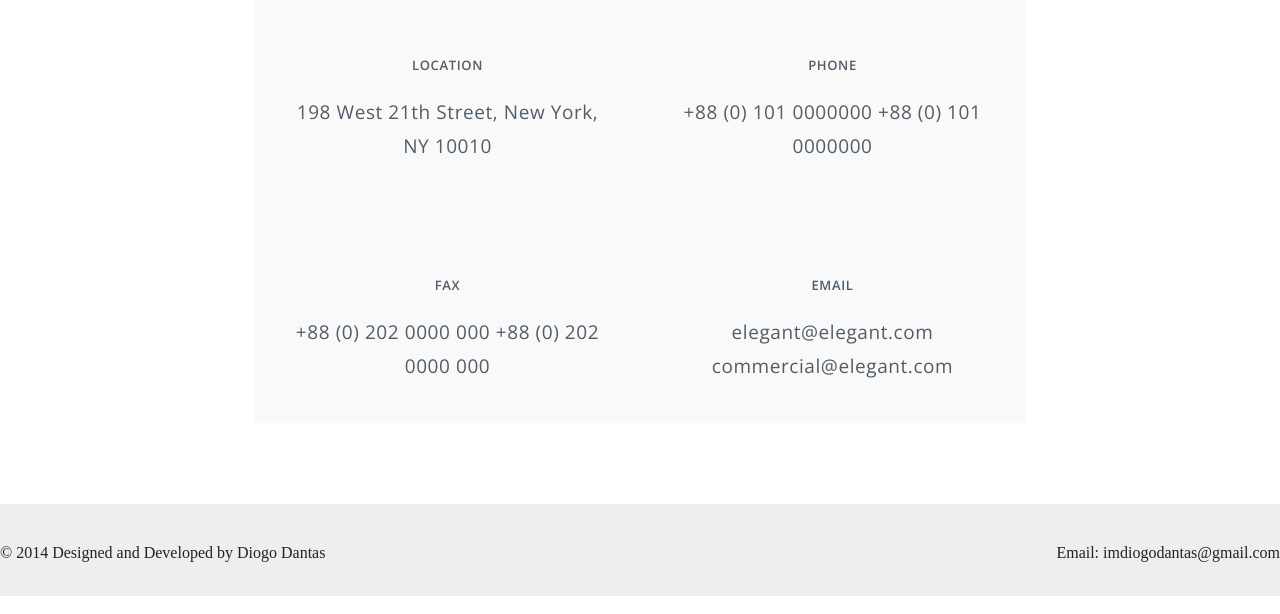
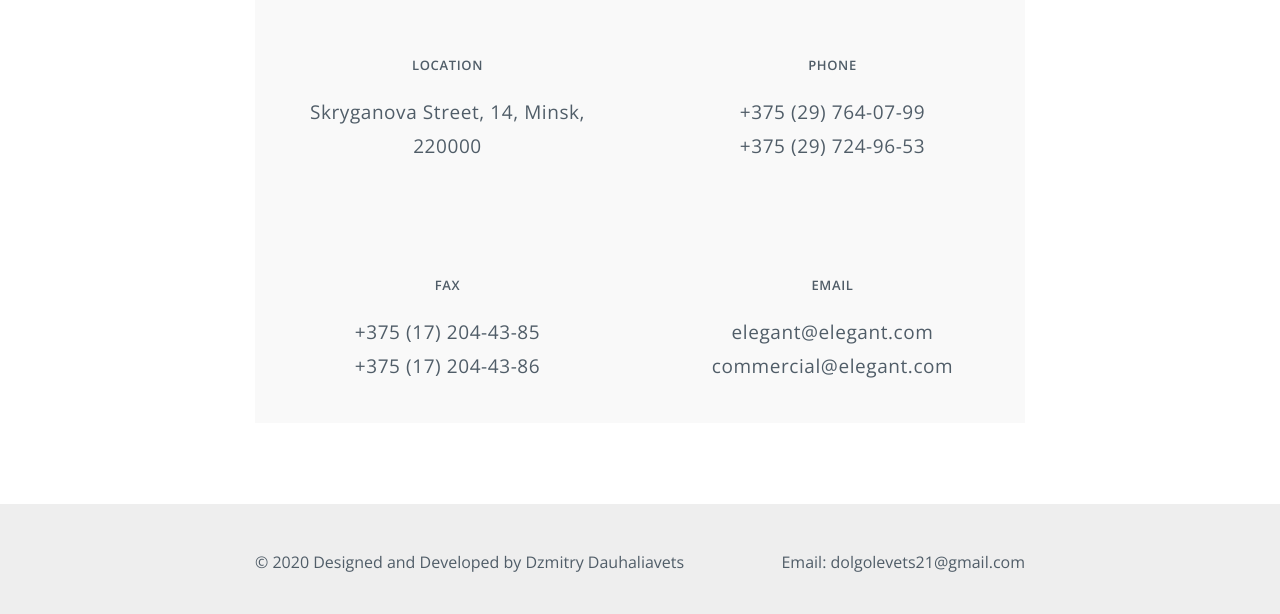
Before and after one commit to Dauhaliavets/final_project, a website: page elegant/index.html in a window 1280 px wide. Shown: the part 4559-5173 px from the top of the page. Drawn offline with nearby package versions, Linux system fonts and the light colour scheme.

Commit message:
edit footer

```diff
--- a/elegant/index.html
+++ b/elegant/index.html
@@ -139,18 +139,17 @@
             <div class="contact-us_info">
                 <div class="contact-us_item">
                     <h6>Location</h6>
-                    <p>198 West 21th Street, New
-                        York, NY 10010</p>
+                    <p>Skryganova Street, 14, Minsk, 220000</p>
                 </div>
                 <div class="contact-us_item">
                     <h6>Phone</h6>
-                    <p>+88 (0) 101 0000000
-                        +88 (0) 101 0000000</p>
+                    <p>+375 (29) 764-07-99<br>
+                        +375 (29) 724-96-53</p>
                 </div>
                 <div class="contact-us_item">
                     <h6>Fax</h6>
-                    <p>+88 (0) 202 0000 000
-                        +88 (0) 202 0000 000</p>
+                    <p>+375 (17) 204-43-85<br>
+                        +375 (17) 204-43-86</p>
                 </div>
                 <div class="contact-us_item">
                     <h6>Email</h6>
@@ -165,10 +164,10 @@
     <footer class="footer">
         <div class="wrapper">
             <div class="footer_copy">
-                <p>© 2014 Designed and Developed by Diogo Dantas</p>
+                <p>© 2020 Designed and Developed by Dzmitry Dauhaliavets</p>
             </div>
             <div class="footer_email">
-                <p>Email: imdiogodantas@gmail.com</p>
+                <p>Email: dolgolevets21@gmail.com</p>
             </div>
         </div>
     </footer>
--- a/elegant/sass/blocks/footer.sass
+++ b/elegant/sass/blocks/footer.sass
@@ -4,3 +4,9 @@
         display: flex
         justify-content: space-between
         padding: 41px 0 35px
+        p
+            font-family: $font
+            color: $color-element-text
+            font-size: 16px
+            font-weight: 300
+            line-height: 34px
--- a/elegant/sass/blocks/wrapper.sass
+++ b/elegant/sass/blocks/wrapper.sass
@@ -3,3 +3,7 @@ section
     .wrapper
         max-width: 770px
         margin: 0 auto
+footer
+    .wrapper
+        max-width: 770px
+        margin: 0 auto
```
Also changed, not shown: elegant/sass/style.css, 1 other file.
